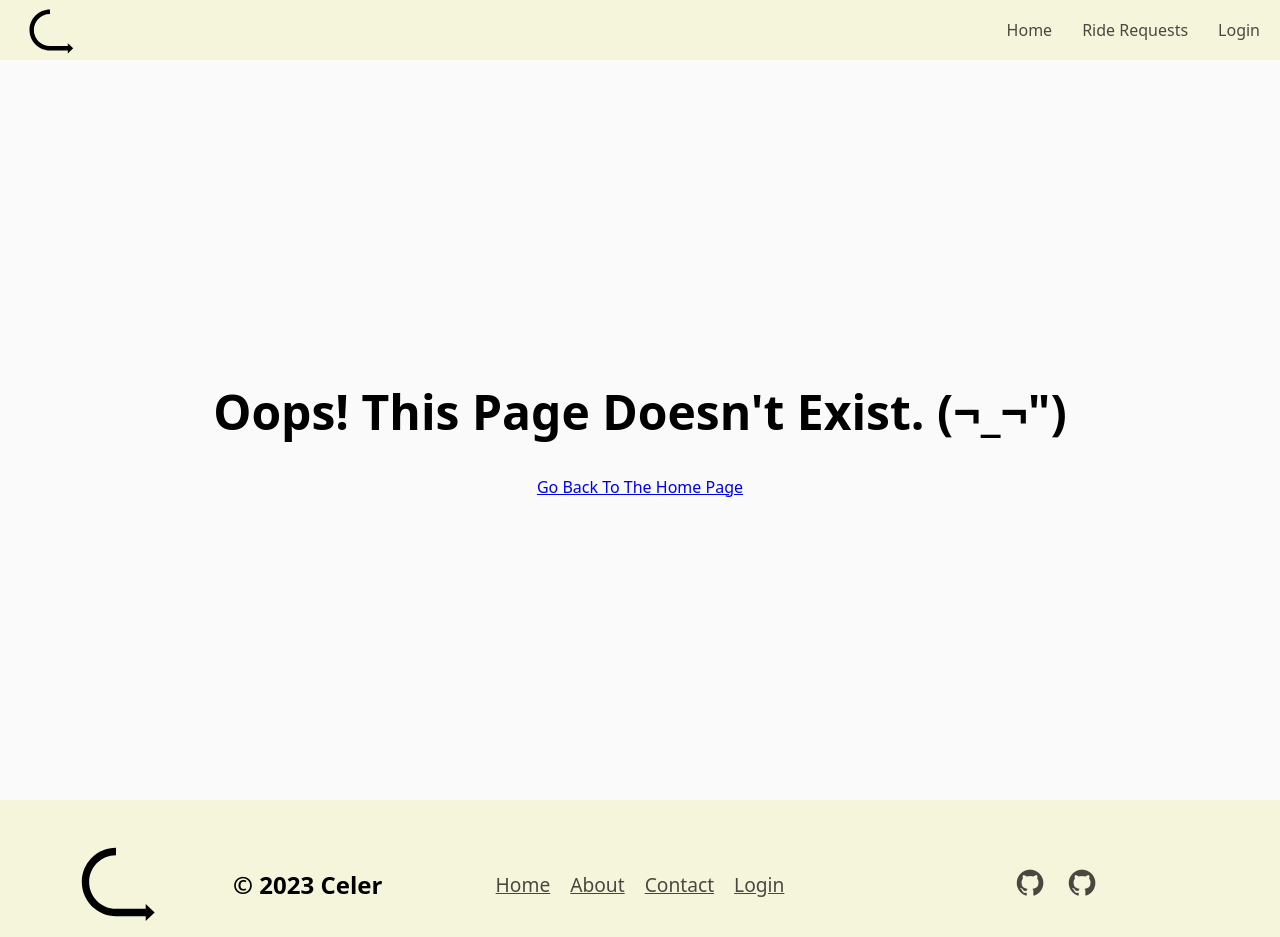
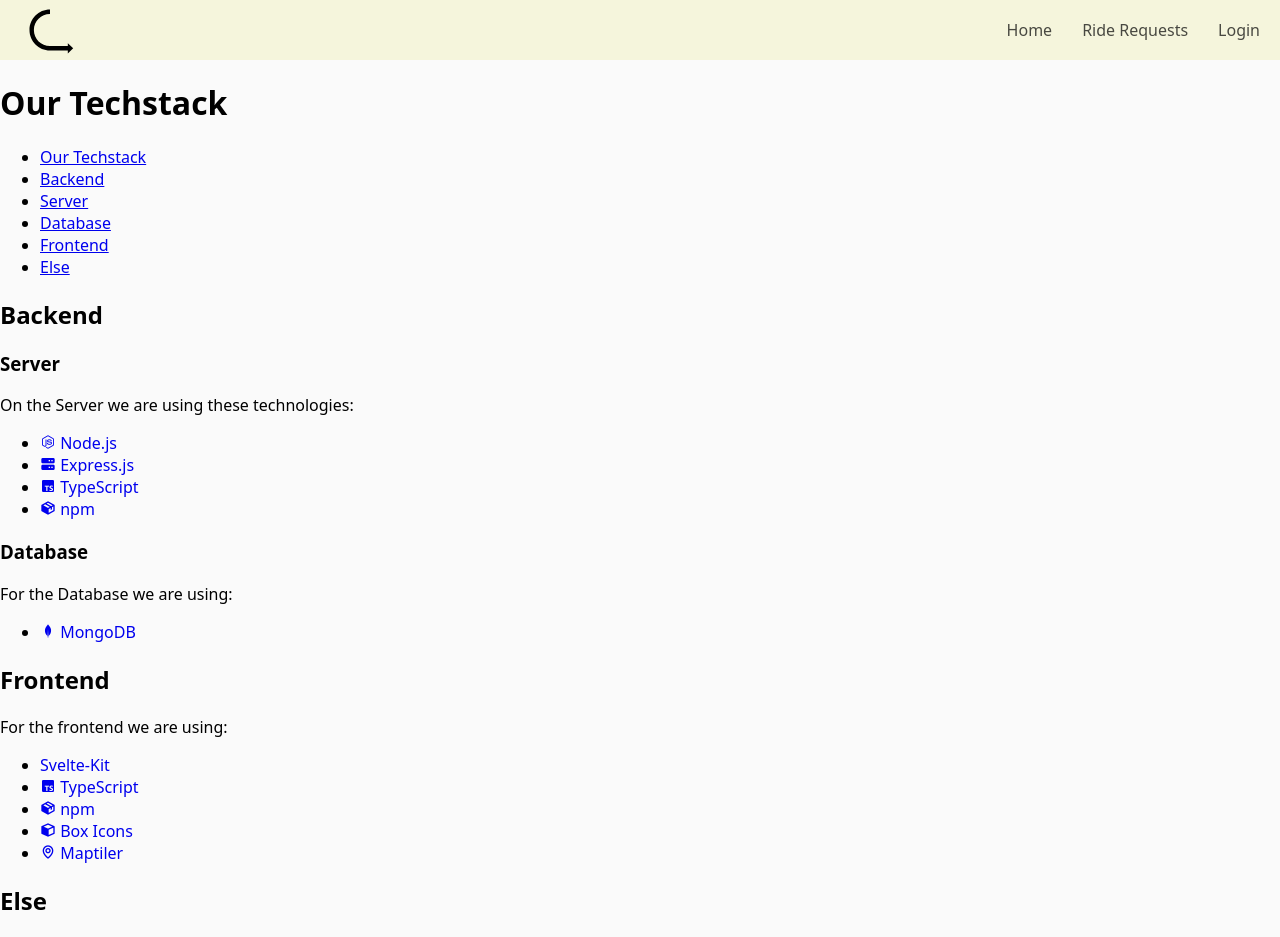
Before and after one commit to Dlurak/celerFrontend, a SvelteKit app: page /about/techstack in a window 1280 px wide. Before the commit this address had no page. Shown: the top 937 px of the page. Built offline with nearby package versions, Linux system fonts and the light colour scheme.

Commit message:
recovered the techstack route

```diff
--- /dev/null
+++ b/src/routes/about/techstack/+page.svelte
@@ -0,0 +1,129 @@
+<script lang="ts">
+    import Toc from "../../../components/TOC.svelte";
+    import { onMount } from "svelte";
+
+    let headings: NodeListOf<HTMLHeadingElement>;
+    let headingsArray: HTMLHeadingElement[] = [];
+
+    onMount(() => {
+        headings = document.querySelectorAll("h1, h2, h3, h4, h5, h6");
+        headings.forEach((heading) => {
+            const id = (heading.textContent as string)
+                .toLowerCase()
+                .replace(/ /g, "-")
+                .replace(/[^a-z0-9-]/g, "");
+            (heading.parentElement as HTMLElement).id = id;
+        });
+        headingsArray = Array.from(headings);
+    });
+</script>
+
+
+<main>
+    <h1>Our Techstack</h1>
+
+    <Toc headings={headingsArray} />
+
+    <section>
+        <h2>Backend</h2>
+
+        <section>
+            <h3>Server</h3>
+
+            On the Server we are using these technologies:
+
+            <ul>
+                <li><a href="https://nodejs.org/">
+                    <i class="bx bxl-nodejs" />
+                    Node.js
+                </a></li>
+                <li><a href="https://expressjs.com/">
+                    <i class="bx bxs-server" />
+                    Express.js
+                </a></li>
+                <li><a href="https://www.typescriptlang.org/">
+                    <i class="bx bxl-typescript" />
+                    TypeScript
+                </a></li>
+                <li><a href="https://www.npmjs.com/">
+                    <i class="bx bxs-package" />
+                    npm
+                </a></li>
+            </ul>
+        </section>
+
+        <section>
+            <h3>Database</h3>
+
+            For the Database we are using:
+
+            <ul>
+                <li><a href="https://www.mongodb.com/">
+                    <i class="bx bxl-mongodb" />
+                    MongoDB
+                </a></li>
+            </ul>
+        </section>
+    </section>
+
+    <section>
+        <h2>Frontend</h2>
+
+        For the frontend we are using:
+
+        <ul>
+            <li><a href="https://kit.svelte.dev/">
+                Svelte-Kit
+            </a></li>
+            <li><a href="https://www.typescriptlang.org/">
+                <i class="bx bxl-typescript" />
+                TypeScript
+            </a></li>
+            <li><a href="https://www.npmjs.com/">
+                <i class="bx bxs-package" />
+                npm
+            </a></li>
+            <!-- Box Icons and Maptiler-->
+            <li><a href="https://boxicons.com/">
+                <i class="bx bxs-cube" />
+                Box Icons
+            </a></li>
+            <li><a href="https://www.maptiler.com/">
+                <i class="bx bx-map" />
+                Maptiler
+            </a></li>
+        </ul>
+    </section>
+
+    <section>
+        <h2>Else</h2>
+        <ul>
+            <li><a href="https://www.github.com">
+                <i class="bx bxl-github" />
+                GitHub
+            </a></li>
+            <li><a href="https://git-scm.com/">
+                <i class="bx bxl-git" />
+                Git
+            </a></li>
+        </ul>
+    </section>
+
+    There are more awesome open source technologies we are using, but as we didn't really put time into them and we are just using them because they are part of other things we are using, we won't list them here. If you are interested in what we are using, you can always check out our <a href="/contact/methods">contact page</a> and look at our code.
+</main>
+
+<style>
+    main {
+        padding-inline: var(--main-padding);
+        margin-bottom: var(--main-padding);
+
+        font-size: 1rem;
+    }
+    a {
+        color: var(--link-color);
+        text-decoration: none;
+    }
+    a:hover {
+        text-decoration: underline;
+    }
+</style>
```
